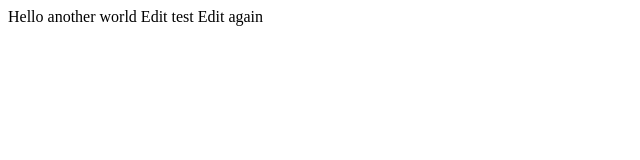
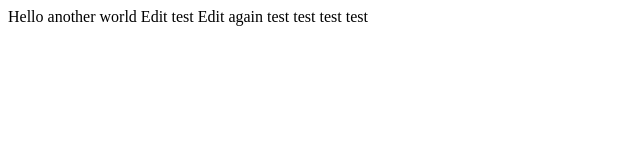
Before and after one commit to sarinna/helloworld-asp, a plain HTML site: page helloworld/index.html in a window 1280 px wide. Shown: the whole page, without its empty margins (0-640 px from the left). Drawn offline with Linux system fonts and the light colour scheme.

Commit message:
helloworld/index.html

```diff
--- a/helloworld/index.html
+++ b/helloworld/index.html
@@ -6,7 +6,8 @@
 </head>
 <body>
 
-    Hello another world Edit test Edit again
+    Hello another world Edit test Edit again test test
+    test test
 
 </body>
 </html>
```
